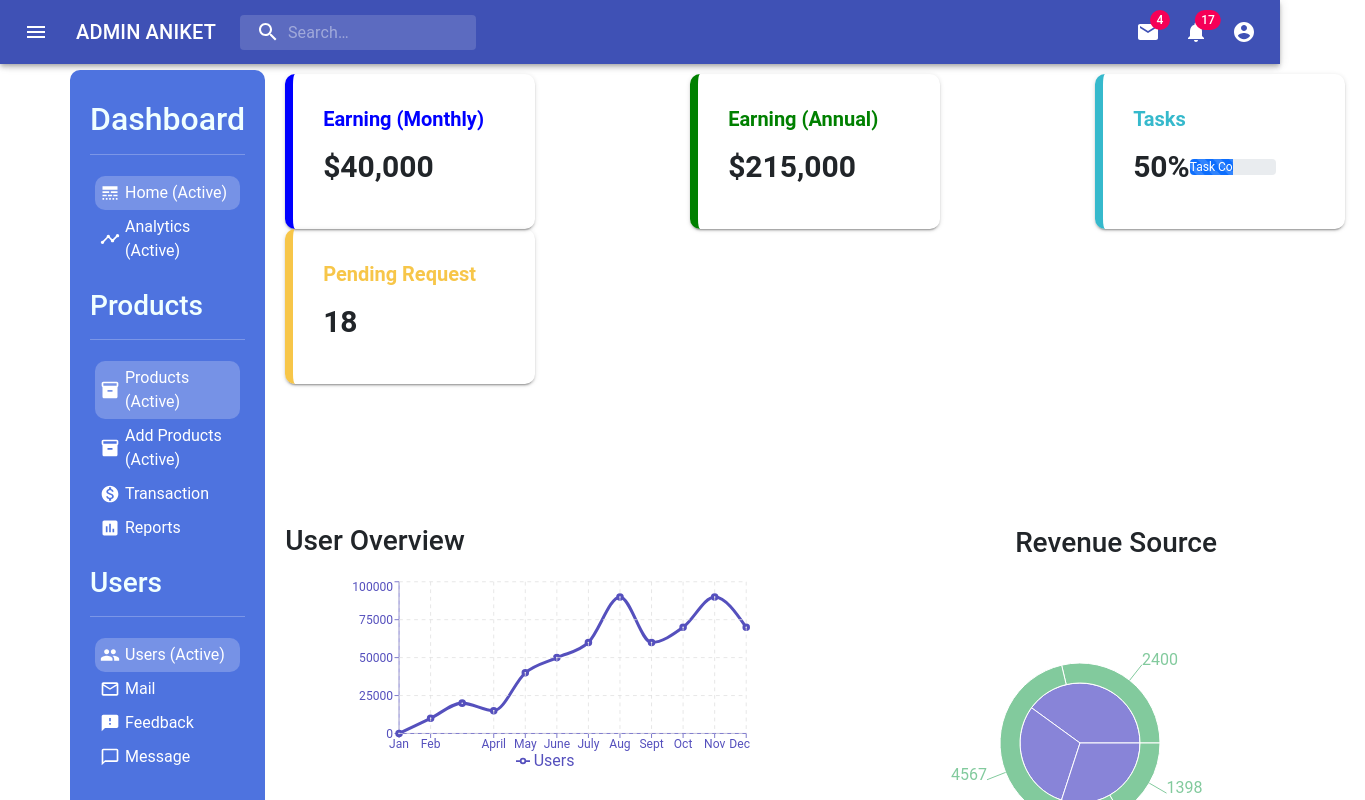
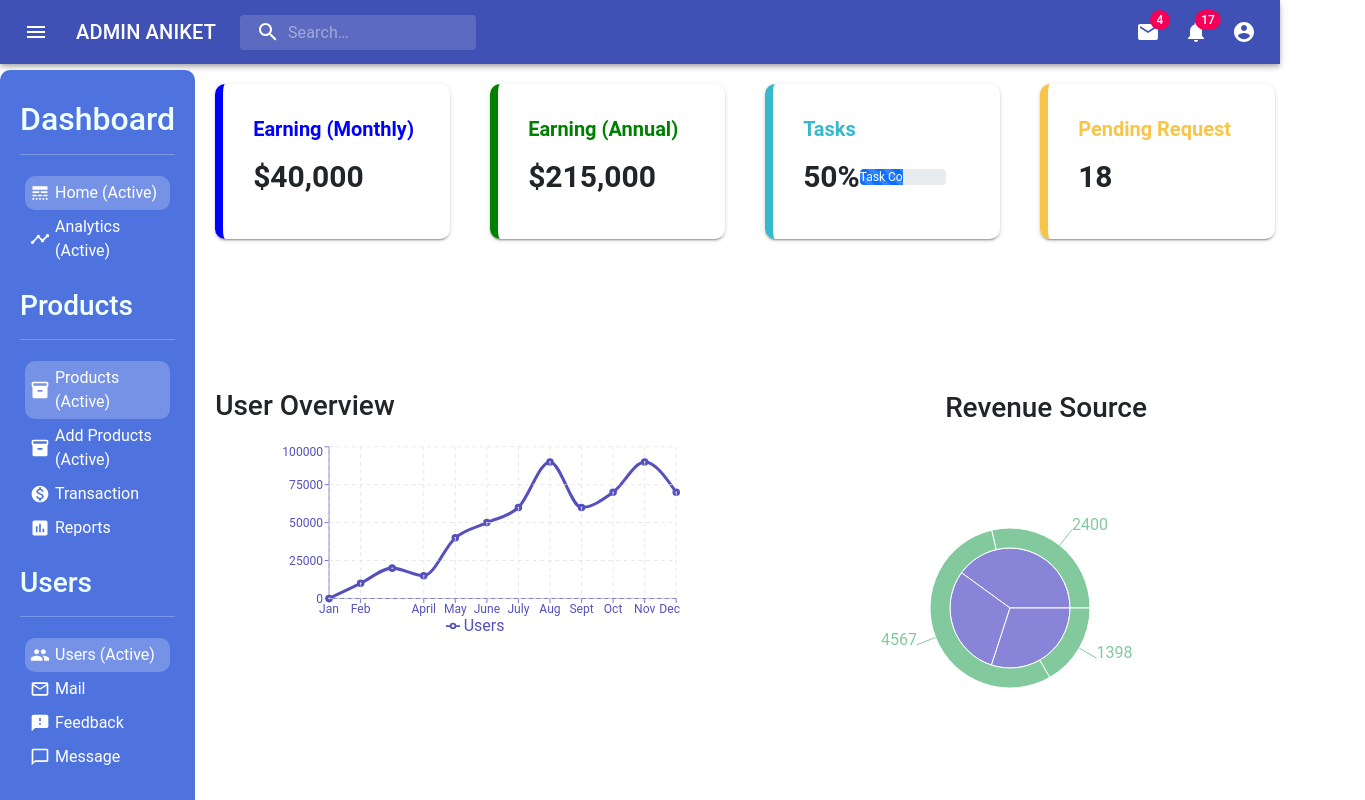
Before and after one commit to aniketsaste96/admin-page, a React (Create React App) app: page / in a window 1280 px wide. Shown: the top 800 px of the page, 1365 px wide, since content can reach past the window. Built offline with nearby package versions, Linux system fonts and the light colour scheme.

Commit message:
dashboard with crud

```diff
--- a/src/App.css
+++ b/src/App.css
@@ -1,12 +1,23 @@
 .container {
   display: flex;
-  /* margin: 0; */
+  margin: 0;
+  max-width: 100%;
+  /* Very imp   */
 }
 
 .others {
-  flex: 6;
+  flex: 4 !important;
+
+  /* width: 100%; */
 }
 
 * {
   font-family: "Roboto";
 }
+.sidebarflex {
+  flex: 1;
+}
+
+.page-Not-Found {
+  width: 100%;
+}
--- a/src/App.js
+++ b/src/App.js
@@ -20,8 +20,10 @@ function App() {
     <div>
       <Topbar />
       <div className="container">
+        <div className="sidebarflex">
+          <Sidebar />
+        </div>
 
-        <Sidebar />
         <div className="others">
           <Switch>
             <Route exact path="/">
--- a/src/Products.jsx
+++ b/src/Products.jsx
@@ -76,7 +76,9 @@ export function Product() {
                 <span className="priceDollar">$</span>{" "}
                 <span className="priceNum">{item.price}</span>
               </p>
-
+              <Button color="success" variant="contained">
+                Buy Now
+              </Button>
               <Tooltip title="View">
                 <IconButton>
                   <Link to={`/view/${item.id}`}>
--- a/src/Users.jsx
+++ b/src/Users.jsx
@@ -88,12 +88,12 @@ const Users = () => {
               <Grid item xs={11} sm={11}>
                 <TextField
                   onChange={(e) => ontextFieldChange(e)}
-                  autoComplete="stuname"
-                  name="stuname"
+                  autoComplete="name"
+                  name="name"
                   varient="outlined"
                   required
                   fullWidth
-                  id="stuname"
+                  id="name"
                   label="Name"
                   autoFocus
                 />
--- a/src/components/charts/chart.css
+++ b/src/components/charts/chart.css
@@ -12,7 +12,7 @@
 }
 
 .piechart {
-  flex: 2;
+  /* flex: 2; */
   height: 200px;
   margin-bottom: 40px;
 
--- a/src/components/featuredinfo/featuredinfo.css
+++ b/src/components/featuredinfo/featuredinfo.css
@@ -7,8 +7,8 @@
 }
 
 .featuredItem {
-  width: 250px;
-  margin: 0px 20px;
+  flex: 1;
+  margin: 10px 20px;
   flex-wrap: wrap;
   padding: 30px;
   border-radius: 10px;
--- a/src/components/sidebar/sidebar.css
+++ b/src/components/sidebar/sidebar.css
@@ -1,5 +1,5 @@
 .sidebar {
-  flex: 1;
+  /* flex: 1; */
   height: 100vh;
   background-color: rgb(78, 115, 223);
   /* height: 100vh; */
@@ -11,6 +11,7 @@
   overflow: visible !important;
   margin-left: -12px;
   /* z-index: 0; */
+  /* height: calc(100vh-50px); */
 }
 
 .sidebarwrapper {
@@ -50,9 +51,3 @@
   margin-right: 5px;
   font-size: 20px !important;
 }
-
-@media (min-width: 100%) {
-  .container {
-    max-width: 100%;
-  }
-}
--- a/src/pages/home/home.css
+++ b/src/pages/home/home.css
@@ -1,5 +1,6 @@
 .home {
-  /* display: flex; */
+  width: 100%;
+  flex: 8;
 }
 .homeWidgets {
   display: flex;
--- a/src/products.css
+++ b/src/products.css
@@ -1,8 +1,9 @@
 .productsList {
   display: flex;
   margin-left: 7%;
+  margin-right: 0%;
   margin-top: 10%;
-  /* width: 100%; */
+  width: 100%;
   justify-content: space-between;
 
   flex-wrap: wrap;
@@ -18,6 +19,7 @@
   width: 280px;
   box-shadow: rgba(0, 0, 0, 0.35) 0px 5px 15px;
   padding: 10px;
+  border-radius: 10px;
 }
 
 img {
--- a/src/view.css
+++ b/src/view.css
@@ -6,7 +6,7 @@
   padding: 10px;
   text-align: center;
   border-radius: 10px;
-  font-family: roboto, arial, helvetica, sans-ser;
+  font-family: "Roboto";
 }
 
 p,
```
